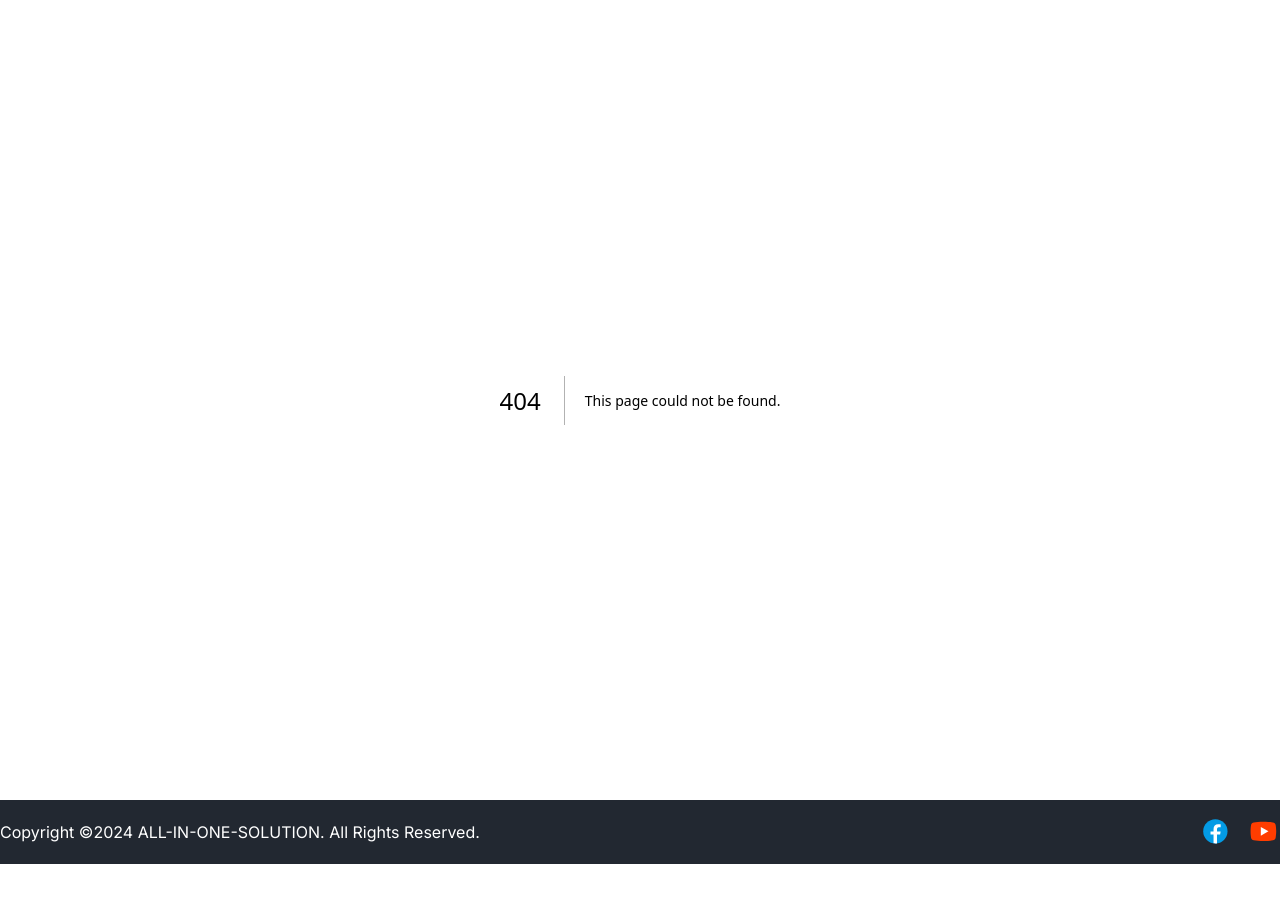
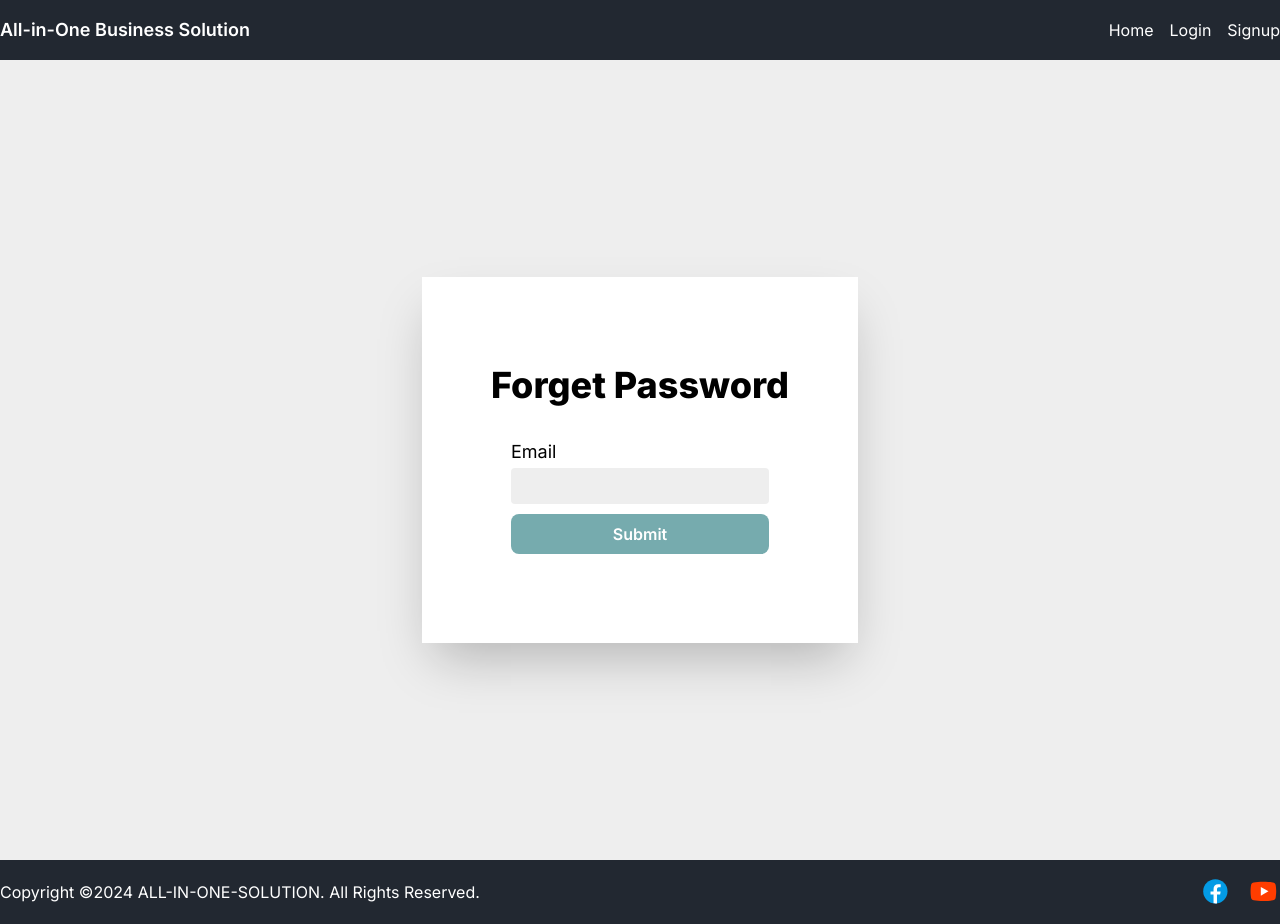
Before and after one commit to safkatms/all-in-one-business-solution, a Next.js app in the folder frontend/: page /forget-password in a window 1280 px wide. Before the commit this address had no page. Before the commit the page ends 864 px from the top, so only its background shows below. Built offline with nearby package versions, Linux system fonts and the light colour scheme.

Commit message:
Forget+Reset UI

```diff
--- /dev/null
+++ b/frontend/src/app/(auth)/forget-password/page.tsx
@@ -0,0 +1,35 @@
+"use client";
+import { useRouter } from "next/navigation";
+import Header from "@/components/publicheader";
+import React, { SyntheticEvent } from "react";
+import Link from "next/link";
+
+function Forget() {
+    const router = useRouter();
+
+    const handleReset = (e: SyntheticEvent) => {
+      e.preventDefault();
+      router.push("/reset-password");
+    };
+  return (
+    <div>
+      <Header />
+      <div className="container mx-auto h-screen flex items-center justify-center">
+      <div className="bg-white p-14 shadow-2xl">
+            <h1 className="text-4xl font-extrabold flex justify-center mt-8">Forget Password</h1>
+            <form onSubmit={handleReset}>
+                <table className="m-8">
+                    <tbody>
+                        <tr><td ><label className="text-lg">Email</label></td></tr>
+                        <tr><td ><input type="email" name="" id="" className="bg-customGray rounded w-full py-2 px-3 text-customBlack2 leading-tight focus:outline-none focus:shadow-outline"/></td></tr>
+                        <tr><td ><button className="bg-customTeal text-white rounded-lg font-semibold w-full mt-2 py-2 px-3">Submit</button></td></tr>
+                    </tbody>
+                </table>
+            </form>
+        </div>
+      </div>
+    </div>
+  );
+}
+
+export default Forget;
--- a/frontend/src/app/(auth)/login/page.tsx
+++ b/frontend/src/app/(auth)/login/page.tsx
@@ -10,7 +10,7 @@ export default function Login() {
         <div>
           <h1 className="text-3xl font-bold">Welcome to All in One Business Solution</h1>
           <h6 className="font-normal">All Business Solution in One Platform!</h6>
-          <button className="bg-customTeal text-white rounded-lg font-semibold py-1 px-1">REGISTRATION</button>
+          <Link href='/signup'><button className="bg-customTeal text-white rounded-lg font-semibold py-1 px-1">REGISTRATION</button></Link>
         </div>
         <div className="bg-white m-10 shadow-2xl">
             <h1 className="text-4xl font-extrabold flex justify-center mt-8">Login</h1>
@@ -23,7 +23,7 @@ export default function Login() {
                         <tr><td colSpan={2}><input type="password" name="" id="" className="bg-customGray rounded w-full py-2 px-3 text-customBlack2 leading-tight focus:outline-none focus:shadow-outline"/></td></tr>
                         <tr><td colSpan={2}><button className="bg-customTeal text-white rounded-lg font-semibold w-full mt-2 py-2 px-3">Login</button></td></tr>
                         <tr><td><input type="checkbox" name="" id="" /> <label className="text-s">Show Password</label></td>
-                        <td><Link href="/" className="ml-3 hover:text-gray-300">Forget password?</Link></td></tr>
+                        <td><Link href="/forget-password" className="ml-3 hover:text-gray-300">Forget password?</Link></td></tr>
                         <tr><td colSpan={2}>Don't have an account? <Link href="/signup" className="ml-3 hover:text-gray-300">Register</Link></td></tr>
                     </tbody>
                 </table>
--- /dev/null
+++ b/frontend/src/app/(auth)/reset-password/page.tsx
@@ -0,0 +1,37 @@
+"use client";
+import { useRouter } from "next/navigation";
+import Header from "@/components/publicheader";
+import React, { SyntheticEvent } from "react";
+import Link from "next/link";
+
+function Reset() {
+    const router = useRouter();
+
+  const handleLogin = (e: SyntheticEvent) => {
+    e.preventDefault();
+    router.push("/login");
+  };
+  return (
+    <div>
+      <Header />
+      <div className="container mx-auto h-screen flex items-center justify-center">
+      <div className="bg-white p-14 shadow-2xl">
+            <h1 className="text-4xl font-extrabold flex justify-center mt-8">Reset Password</h1>
+            <form onSubmit={handleLogin}>
+                <table className="m-8">
+                    <tbody>
+                        <tr><td ><label className="text-lg">Password</label></td></tr>
+                        <tr><td ><input type="password" name="" id="" className="bg-customGray rounded w-full py-2 px-3 text-customBlack2 leading-tight focus:outline-none focus:shadow-outline"/></td></tr>
+                        <tr><td ><label className="text-lg">Token</label></td></tr>
+                        <tr><td ><input type="text" name="" id="" className="bg-customGray rounded w-full py-2 px-3 text-customBlack2 leading-tight focus:outline-none focus:shadow-outline"/></td></tr>
+                        <tr><td ><button type="submit" className="bg-customTeal text-white rounded-lg font-semibold w-full mt-2 py-2 px-3">Reset</button></td></tr>
+                    </tbody>
+                </table>
+            </form>
+        </div>
+      </div>
+    </div>
+  );
+}
+
+export default Reset;
--- a/frontend/src/app/(auth)/signup/page.tsx
+++ b/frontend/src/app/(auth)/signup/page.tsx
@@ -14,9 +14,11 @@ export default function Signup() {
           <h6 className="font-normal">
             All Business Solution in One Platform!
           </h6>
-          <button className="bg-customTeal text-white rounded-lg font-semibold py-1 px-12">
-            Login
-          </button>
+          <Link href="/login">
+            <button className="bg-customTeal text-white rounded-lg font-semibold py-1 px-12">
+              Login
+            </button>
+          </Link>
         </div>
         <div className="bg-white m-10 shadow-2xl">
           <h1 className="text-4xl font-extrabold flex justify-center mt-8">
```
